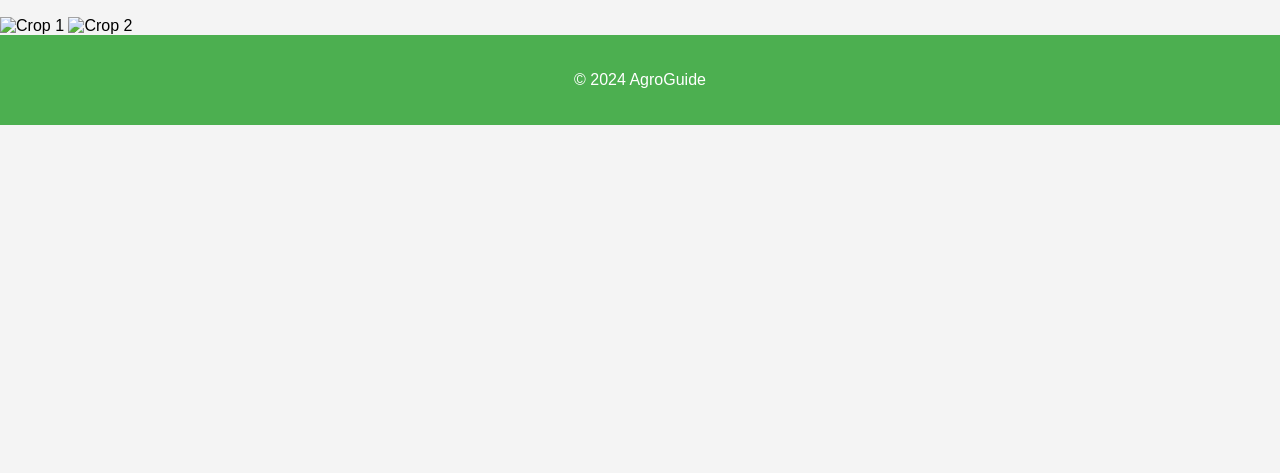
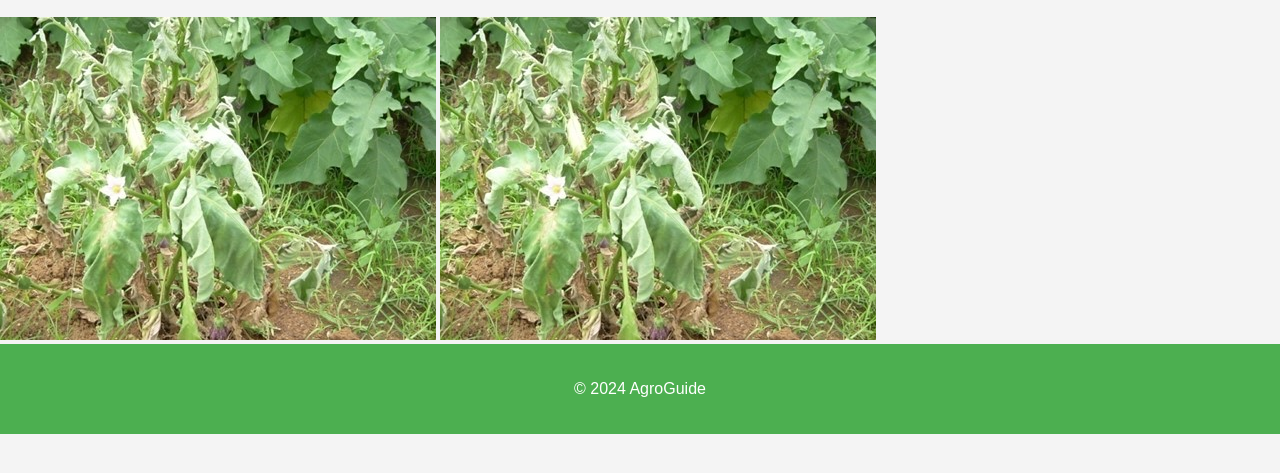
Before and after one commit to mansi754/AgroGuide, a plain HTML site: page gallery.html in a window 1280 px wide. Shown: the part 181-654 px from the top of the page. Drawn offline with Linux system fonts and the light colour scheme.

Commit message:
Update gallery.html

```diff
--- a/gallery.html
+++ b/gallery.html
@@ -27,8 +27,8 @@
             <h2>Gallery</h2>
             <div class="gallery">
                 <!-- Insert images related to crops -->
-                <img src="images/crop1.jpg" alt="Crop 1">
-                <img src="images/crop2.jpg" alt="Crop 2">
+                <img src="bacterial-wilt.jpg" alt="Crop 1">
+                <img src="bacterial-wilt.jpg" alt="Crop 2">
             </div>
         </section>
     </main>
```
